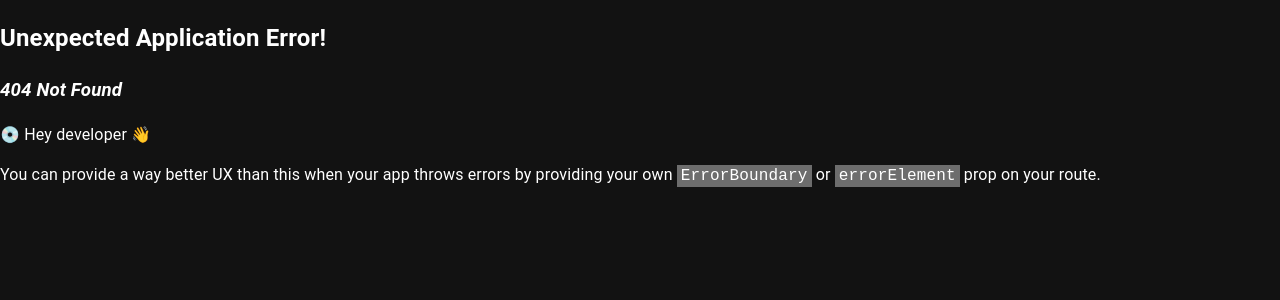
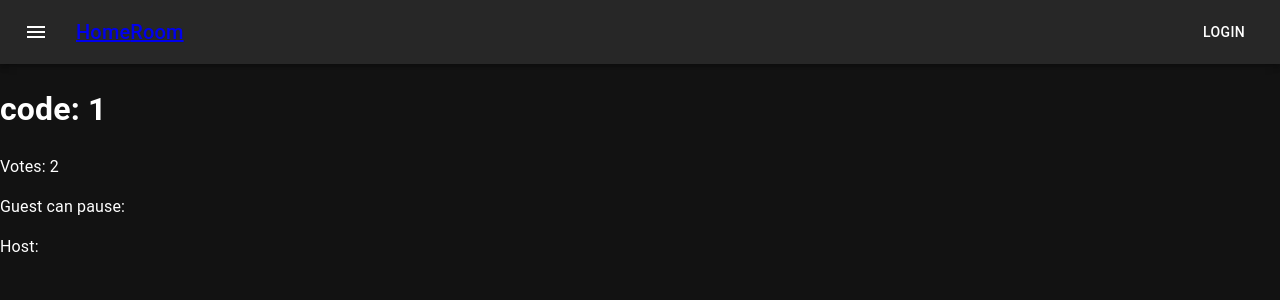
Before and after one commit to diegorramos84/room-music, a React (Vite) app in the folder frontend/: page /room/1 in a window 1280 px wide. Before the commit this address had no page. Shown: the top 300 px of the page. Built offline with nearby package versions, Linux system fonts and the light colour scheme; no server answers.

Commit message:
add room page

```diff
--- a/frontend/src/App.jsx
+++ b/frontend/src/App.jsx
@@ -4,7 +4,7 @@ import { createBrowserRouter, createRoutesFromElements, Route, RouterProvider }
 import * as Pages from './pages'
 import * as Components from './components'
 import { ThemeProvider, createTheme } from '@mui/material/styles';
-import CssBaseline from '@mui/material/CssBaseline';
+import {CssBaseline} from '@mui/material';
 
 const darkTheme = createTheme({
   palette: {
@@ -16,8 +16,8 @@ const router = createBrowserRouter(
   createRoutesFromElements(
     <Route path="/" element={<Components.Header />}>
       <Route index element={<Pages.Home />}/>
-      <Route path='/join' element={<Pages.RoomJoin />}/>
       <Route path='/create' element={<Pages.RoomCreate />}/>
+      <Route path='/room/:code' element={<Pages.Room />}/>
     </Route>
   )
 )
--- /dev/null
+++ b/frontend/src/pages/Room/index.jsx
@@ -0,0 +1,30 @@
+import React from 'react'
+import { useState } from 'react'
+import { useParams } from 'react-router-dom'
+import axios from 'axios'
+
+const Room = () => {
+  const [votesToSkip, setVotesToSkip] = useState(2)
+  const [guestCanPause, setGuestCanPause] = useState(false)
+  const [isHost, setIsHost] = useState(false)
+
+  let RoomCode = useParams()
+
+  const getRoomDetails = async () => {
+    const room = await axios.get(`http://127.0.0.1:8000/api/get-room?code=${RoomCode.code}`)
+    console.log(room)
+  }
+
+  getRoomDetails()
+
+  return (
+    <div>
+      <h1>code: {RoomCode.code}</h1>
+      <p>Votes: {votesToSkip}</p>
+      <p>Guest can pause: {guestCanPause}</p>
+      <p>Host: {isHost}</p>
+    </div>
+  )
+}
+
+export default Room
--- a/frontend/src/pages/RoomCreate/index.jsx
+++ b/frontend/src/pages/RoomCreate/index.jsx
@@ -12,8 +12,6 @@ import FormControlLabel from '@mui/material/FormControlLabel'
 import Box from '@mui/material/Box'
 import { useState } from 'react'
 import axios from 'axios'
-
-// http://127.0.0.1:8000/api/create-room
 
 
 const RoomCreate = () => {
@@ -52,13 +50,13 @@ const RoomCreate = () => {
   return (
     <Grid container spacing ={1}>
       <Grid item xs={12} align="center">
-        <Typography component='h4' variant=''h4>
+        <Typography component={'h4'} variant='h4'>
           Create a Room
         </Typography>
       </Grid>
       <Grid item xs={12} align="center">
         <FormControl>
-          <FormHelperText>
+          <FormHelperText component={'span'}>
             <Box textAlign='center'>Guest control of playback:</Box>
           </FormHelperText>
           <RadioGroup row defaultValue="true">
@@ -90,7 +88,7 @@ const RoomCreate = () => {
               style: { textAlign: 'center'}
             }}
           />
-          <FormHelperText>
+          <FormHelperText component={'span'}>
             <Box textAlign='center'>Votes required to skip song</Box>
           </FormHelperText>
         </FormControl>
--- a/frontend/src/pages/RoomJoin/index.jsx
+++ /dev/null
@@ -1,9 +0,0 @@
-import React from 'react'
-
-const RoomJoin = () => {
-  return (
-    <div>RoomJoin</div>
-  )
-}
-
-export default RoomJoin
--- a/frontend/src/pages/index.js
+++ b/frontend/src/pages/index.js
@@ -1,3 +1,3 @@
 export { default as Home } from './Home'
-export { default as RoomJoinPage } from './RoomJoin'
 export { default as RoomCreate  } from './RoomCreate'
+export { default as Room  } from './Room'
```
